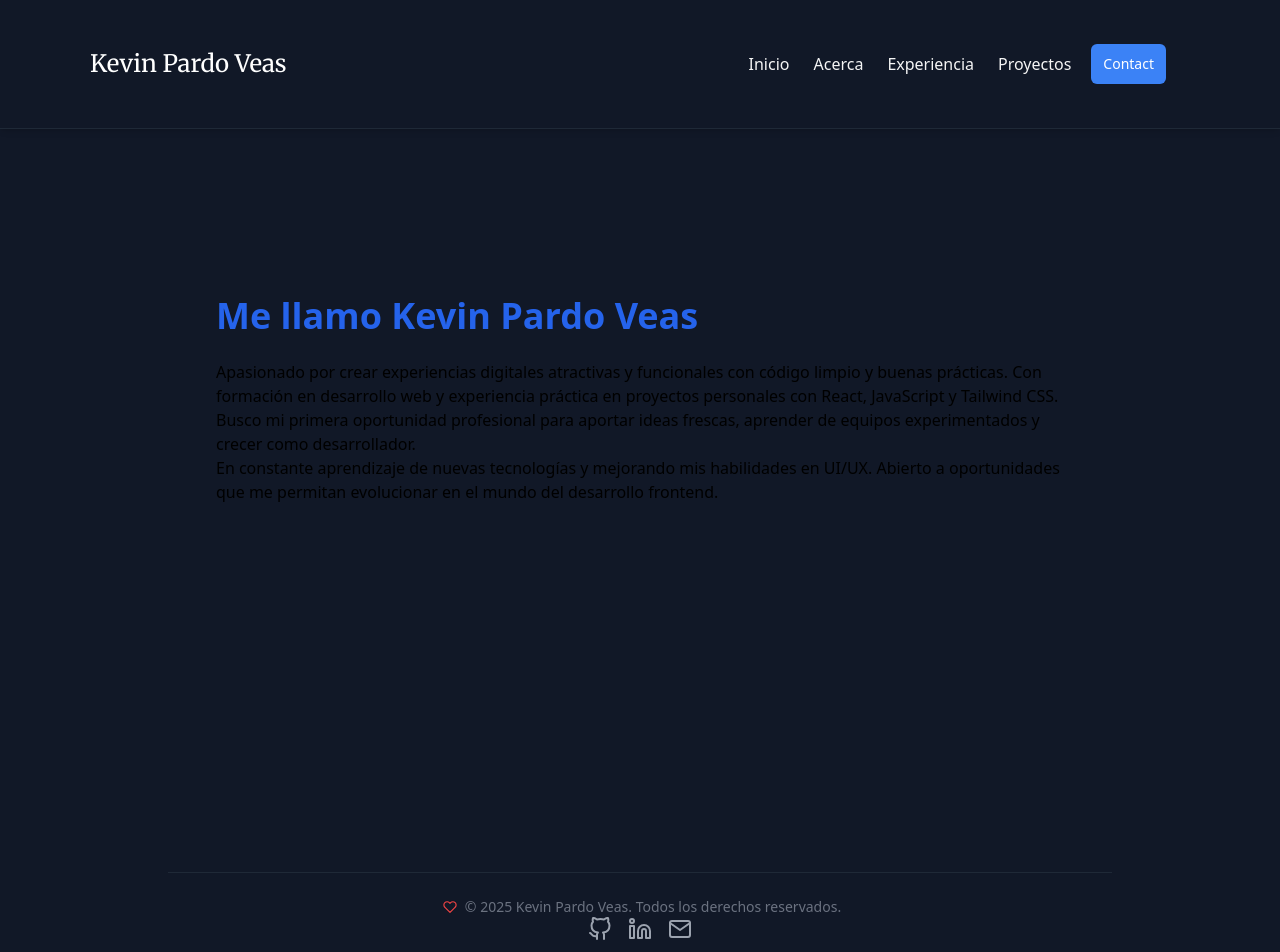
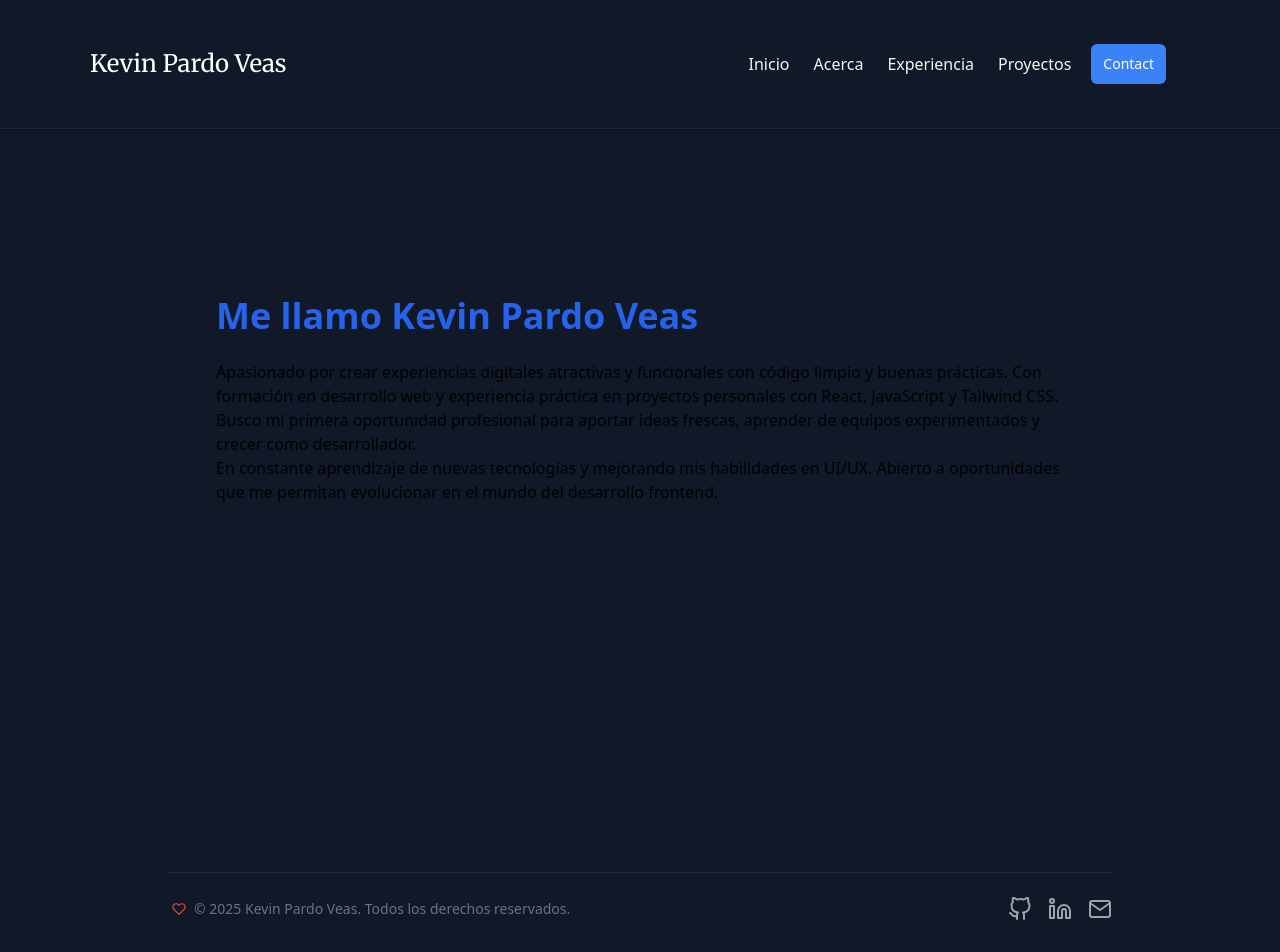
Before and after one commit to Krpardo27/kevin-portfolio, a React (Vite) app: page /contact in a window 1280 px wide. Shown: the top 952 px of the page. Built offline with nearby package versions, Linux system fonts and the light colour scheme.

Commit message:
Ajustes al Footer y RRSS

```diff
--- a/src/components/Footer.jsx
+++ b/src/components/Footer.jsx
@@ -48,16 +48,18 @@
         <div className="lg:border-t border-gray-800 my-6"></div>
 
         {/* Copyright y créditos */}
-        <div className="flex lg:flex-col md:flex-row justify-between items-center text-gray-500 text-sm">
+        <div className="flex flex-row gap-4 justify-between items-center text-gray-500 text-sm">
           <motion.div
             whileHover={{ scale: 1.02 }}
             className="flex items-center mb-4 md:mb-0"
           >
+            <div className="flex items-center w-full">
             <FiHeart className="text-red-500 mx-1" />
             <span className="ml-1">
               © {new Date().getFullYear()} Kevin Pardo Veas. Todos los derechos
               reservados.
             </span>
+            </div>
           </motion.div>
 
           <div className="space-y-4">
--- a/src/components/Navbar.jsx
+++ b/src/components/Navbar.jsx
@@ -1,5 +1,4 @@
 // src/components/NavBar.jsx
-import React, { useState } from "react";
 import { Link, useLocation } from "react-router-dom";
 
 const NavBar = () => {
```
